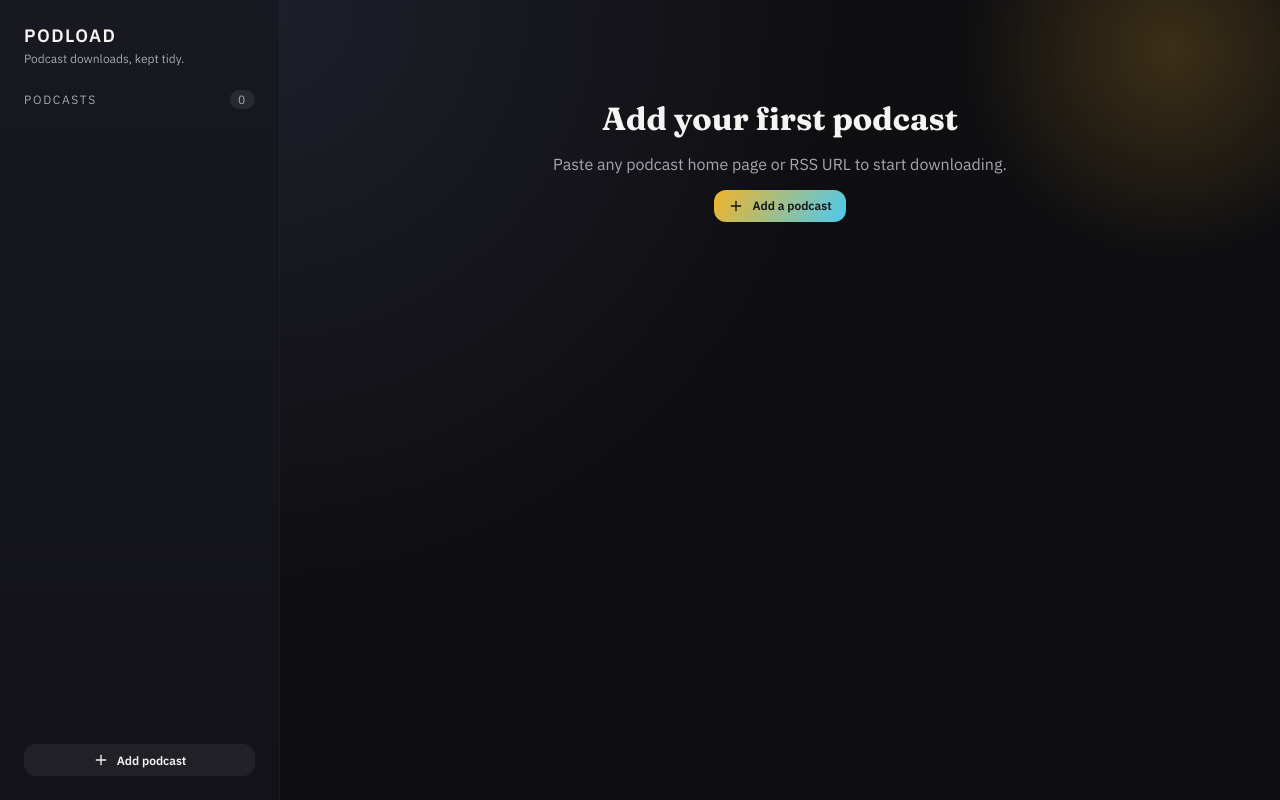
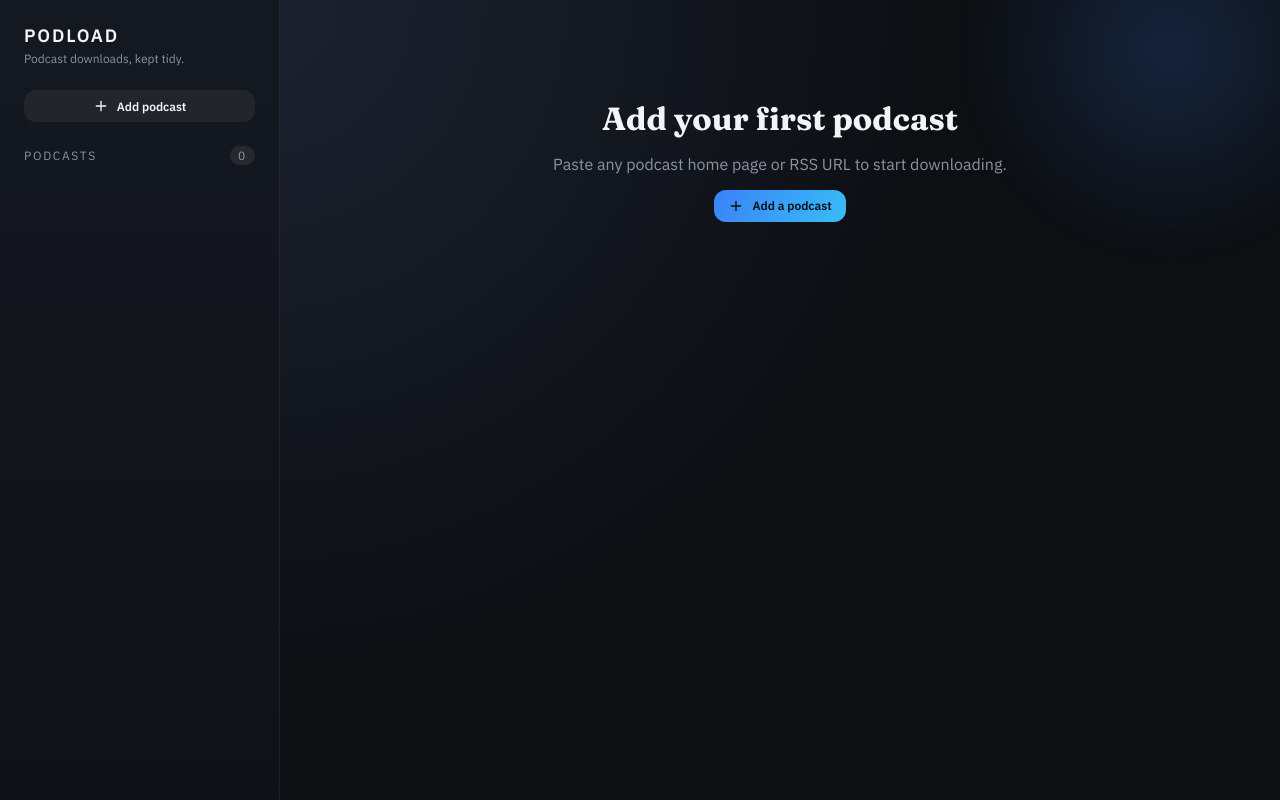
Before and after one commit to rantav/podload, a React (Vite) app: page / in a window 1280 px wide. Built offline with nearby package versions, Linux system fonts and the light colour scheme.

Commit message:
Update App.css and App.tsx for UI enhancements and new podcast addition feature. Modified color variables for improved aesthetics, adjusted layout styles, and implemented a sidebar footer for adding podcasts with form handling.

```diff
--- a/src/App.css
+++ b/src/App.css
@@ -2,15 +2,15 @@
 
 :root {
   color-scheme: dark;
-  --bg: #0f0f12;
-  --panel: #17171b;
-  --panel-elevated: #1f1f25;
-  --panel-light: #25252d;
-  --text: #f5f4f2;
-  --muted: #a6a6b0;
-  --accent: #f0b429;
-  --accent-strong: #ffcc4d;
-  --accent-cool: #4cc9f0;
+  --bg: #0d0f13;
+  --panel: #171a20;
+  --panel-elevated: #1c2128;
+  --panel-light: #232a34;
+  --text: #f1f4f8;
+  --muted: #8a93a3;
+  --accent: #3b82f6;
+  --accent-strong: #60a5fa;
+  --accent-cool: #38bdf8;
   --danger: #f87171;
   --success: #34d399;
   --shadow: 0 20px 60px rgba(0, 0, 0, 0.4);
@@ -44,12 +44,12 @@ input {
   display: grid;
   grid-template-columns: 280px 1fr;
   min-height: 100vh;
-  background: radial-gradient(circle at 20% 0%, #1e1f2a 0%, #0f0f12 45%);
+  background: radial-gradient(circle at 20% 0%, #1b2230 0%, #0d0f13 52%);
 }
 
 .sidebar {
-  background: linear-gradient(180deg, #181821 0%, #121218 100%);
-  border-right: 1px solid rgba(255, 255, 255, 0.04);
+  background: linear-gradient(180deg, #141820 0%, #0f1218 100%);
+  border-right: 1px solid rgba(255, 255, 255, 0.06);
   padding: 24px;
   display: flex;
   flex-direction: column;
@@ -65,8 +65,8 @@ input {
 .sidebar-title {
   margin: 0;
   font-size: 18px;
-  font-weight: 600;
-  letter-spacing: 0.08em;
+  font-weight: 700;
+  letter-spacing: 0.1em;
   text-transform: uppercase;
 }
 
@@ -123,8 +123,8 @@ input {
 }
 
 .podcast-item.active {
-  background: linear-gradient(120deg, rgba(76, 201, 240, 0.24), rgba(240, 180, 41, 0.18));
-  box-shadow: inset 0 0 0 1px rgba(255, 255, 255, 0.08);
+  background: linear-gradient(120deg, rgba(59, 130, 246, 0.28), rgba(56, 189, 248, 0.2));
+  box-shadow: inset 0 0 0 1px rgba(255, 255, 255, 0.1);
 }
 
 .podcast-avatar {
@@ -167,7 +167,6 @@ input {
 }
 
 .sidebar-footer {
-  margin-top: auto;
   display: flex;
   flex-direction: column;
   gap: 12px;
@@ -214,7 +213,7 @@ input {
   right: -10%;
   width: 420px;
   height: 420px;
-  background: radial-gradient(circle, rgba(240, 180, 41, 0.2), transparent 70%);
+  background: radial-gradient(circle, rgba(59, 130, 246, 0.18), transparent 70%);
   filter: blur(10px);
   pointer-events: none;
 }
@@ -224,10 +223,10 @@ input {
   grid-template-columns: auto 1fr auto;
   gap: 24px;
   align-items: center;
-  background: linear-gradient(120deg, rgba(31, 31, 37, 0.92), rgba(20, 20, 28, 0.92));
+  background: linear-gradient(120deg, rgba(22, 26, 34, 0.96), rgba(15, 18, 24, 0.96));
   padding: 24px;
-  border-radius: var(--radius);
-  box-shadow: var(--shadow);
+  border-radius: 20px;
+  box-shadow: 0 24px 60px rgba(0, 0, 0, 0.45);
   position: relative;
   z-index: 1;
 }
@@ -236,13 +235,13 @@ input {
 .hero-fallback {
   width: 96px;
   height: 96px;
-  border-radius: 20px;
-  background: linear-gradient(135deg, rgba(240, 180, 41, 0.8), rgba(76, 201, 240, 0.5));
+  border-radius: 18px;
+  background: linear-gradient(135deg, rgba(59, 130, 246, 0.9), rgba(56, 189, 248, 0.6));
   display: grid;
   place-items: center;
   font-size: 20px;
   font-weight: 700;
-  color: #111;
+  color: #0b1120;
 }
 
 .hero-content h1 {
@@ -252,10 +251,10 @@ input {
 }
 
 .hero-kicker {
-  font-size: 12px;
+  font-size: 11px;
   text-transform: uppercase;
   letter-spacing: 0.24em;
-  color: var(--accent);
+  color: var(--accent-strong);
   margin: 0 0 6px;
 }
 
@@ -327,7 +326,7 @@ input {
 }
 
 .segmented {
-  background: rgba(255, 255, 255, 0.04);
+  background: rgba(255, 255, 255, 0.06);
   border-radius: 999px;
   display: flex;
   padding: 4px;
@@ -345,7 +344,7 @@ input {
 }
 
 .segmented button.active {
-  background: rgba(255, 255, 255, 0.12);
+  background: rgba(59, 130, 246, 0.18);
   color: var(--text);
 }
 
@@ -380,17 +379,17 @@ input {
   margin-top: 20px;
   display: flex;
   flex-direction: column;
-  gap: 12px;
+  gap: 8px;
 }
 
 .episodes-header {
   display: grid;
   grid-template-columns: 32px 1fr 140px;
   gap: 16px;
-  padding: 0 8px;
-  font-size: 12px;
+  padding: 0 8px 6px;
+  font-size: 11px;
   text-transform: uppercase;
-  letter-spacing: 0.16em;
+  letter-spacing: 0.18em;
   color: var(--muted);
 }
 
@@ -399,15 +398,15 @@ input {
   grid-template-columns: 32px 1fr 140px;
   gap: 16px;
   padding: 16px 12px;
-  border-radius: 16px;
+  border-radius: 14px;
   background: rgba(255, 255, 255, 0.02);
-  border: 1px solid rgba(255, 255, 255, 0.04);
+  border: 1px solid rgba(255, 255, 255, 0.05);
   transition: border 0.2s ease, background 0.2s ease;
 }
 
 .episode.selected {
-  border-color: rgba(76, 201, 240, 0.4);
-  background: rgba(76, 201, 240, 0.08);
+  border-color: rgba(59, 130, 246, 0.5);
+  background: rgba(59, 130, 246, 0.08);
 }
 
 .episode.skipped {
@@ -512,8 +511,8 @@ input {
 }
 
 .icon-button.active {
-  background: rgba(240, 180, 41, 0.3);
-  color: #1b1b1b;
+  background: rgba(59, 130, 246, 0.3);
+  color: #0b1120;
 }
 
 .icon-button.warn {
@@ -593,7 +592,7 @@ input {
 
 .primary {
   background: linear-gradient(120deg, var(--accent), var(--accent-cool));
-  color: #141417;
+  color: #081018;
 }
 
 .primary:disabled {
--- a/src/App.tsx
+++ b/src/App.tsx
@@ -439,6 +439,35 @@ function App() {
           </div>
         </div>
 
+        <div className="sidebar-footer">
+          {isAdding ? (
+            <form className="add-form" onSubmit={handleAddPodcast}>
+              <input
+                value={newUrl}
+                onChange={(event) => setNewUrl(event.target.value)}
+                placeholder="Paste podcast site or RSS URL"
+              />
+              <div className="add-actions">
+                <button type="submit" className="primary" disabled={isFetching}>
+                  {isFetching ? "Finding feed..." : "Add podcast"}
+                </button>
+                <button
+                  type="button"
+                  className="ghost"
+                  onClick={() => setIsAdding(false)}
+                >
+                  Cancel
+                </button>
+              </div>
+            </form>
+          ) : (
+            <button type="button" className="ghost add-button" onClick={() => setIsAdding(true)}>
+              <IconPlus />
+              Add podcast
+            </button>
+          )}
+        </div>
+
         <div className="sidebar-section">
           <div className="sidebar-section-header">
             <span>Podcasts</span>
@@ -494,34 +523,6 @@ function App() {
           </div>
         </div>
 
-        <div className="sidebar-footer">
-          {isAdding ? (
-            <form className="add-form" onSubmit={handleAddPodcast}>
-              <input
-                value={newUrl}
-                onChange={(event) => setNewUrl(event.target.value)}
-                placeholder="Paste podcast site or RSS URL"
-              />
-              <div className="add-actions">
-                <button type="submit" className="primary" disabled={isFetching}>
-                  {isFetching ? "Finding feed..." : "Add podcast"}
-                </button>
-                <button
-                  type="button"
-                  className="ghost"
-                  onClick={() => setIsAdding(false)}
-                >
-                  Cancel
-                </button>
-              </div>
-            </form>
-          ) : (
-            <button type="button" className="ghost add-button" onClick={() => setIsAdding(true)}>
-              <IconPlus />
-              Add podcast
-            </button>
-          )}
-        </div>
       </aside>
 
       <main className="main">
```
